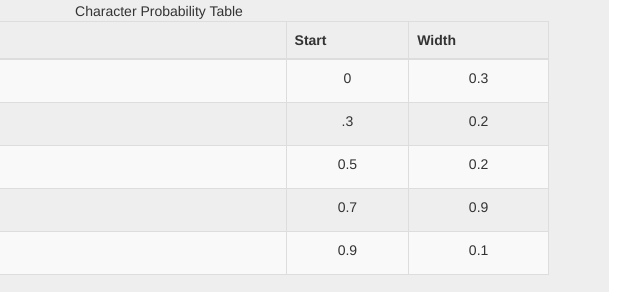
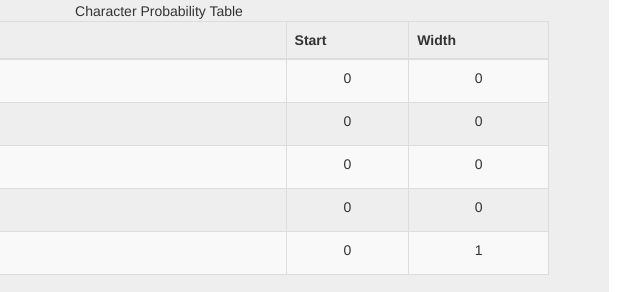
Before and after one commit to tuipopenoe/CAP6011, a plain HTML site: page arithmetic_coder.html in a window 1280 px wide. Both pictures are taken after a click on the button "Compress". Shown: the part 330-622 px from the top of the page, 581-1221 px from the left. Drawn offline with nearby package versions, Linux system fonts and the light colour scheme.

Commit message:
Fixed input update

```diff
--- a/ArithmeticCoder.js
+++ b/ArithmeticCoder.js
@@ -11,6 +11,13 @@ var char2;
 var char3;
 var char4;
 var char5;
+
+// Store the starting values
+var start1;
+var start2;
+var start3;
+var start4;
+var start5;
 
 // Stores the widths of each character on the table;
 var width1;
@@ -38,6 +45,8 @@ function compress(){
     updateInput();
 
     validateInput();
+
+    computeProbability();
 
     setProbabilityTable();
 
@@ -75,14 +84,13 @@ function updateInput(){
 
 function setProbabilityTable(){
     validateInput();
-    computeProbability();
     // Set the probability table to the new values
     prob = {};
-    prob[char1] = [0, width1];
-    prob[char2] = [width1, width2],
-    prob[char3] = [width1 + width2, width3];
-    prob[char4] = [width1 + width2 + width3, width4];
-    prob[char5] = [width1 + width2 + width3 + width4, width5];
+    prob[char1] = [start1, width1];
+    prob[char2] = [start2, width2],
+    prob[char3] = [start3, width3];
+    prob[char4] = [start4, width4];
+    prob[char5] = [start5, width5];
 };
 
 function computeProbability(){
@@ -117,11 +125,27 @@ function computeProbability(){
     width4 = fourCount / input.length;
     width5 = 1 / input.length;
 
-    document.getElementById('width1').value = width1;
-    document.getElementById('width2').value = width2;
-    document.getElementById('width3').value = width3;
-    document.getElementById('width4').value = width4;
-    document.getElementById('width5').value = width5;
+    start1 = 0;
+    start2 = width1;
+    start3 = width1 + width2;
+    start4 = width1 + width2 + width3;
+    start5 = width1 + width2 + width3 + width4;
+
+    updateTableInfo();
+};
+
+function updateTableInfo(){
+    document.getElementById('width1').innerHTML = width1;
+    document.getElementById('width2').innerHTML = width2;
+    document.getElementById('width3').innerHTML = width3;
+    document.getElementById('width4').innerHTML = width4;
+    document.getElementById('width5').innerHTML = width5;
+
+    document.getElementById('start1').innerHTML = start1;
+    document.getElementById('start2').innerHTML = start2;
+    document.getElementById('start3').innerHTML = start3;
+    document.getElementById('start4').innerHTML = start4;
+    document.getElementById('start5').innerHTML = start5;
 };
 
 // Validate input in the input string and probability table
@@ -149,9 +173,12 @@ function encode(str, prob){
 
         start += d_start*width;
         console.log(start);
-        output = '<p>' + str.charAt(i) + '</p><p>Start: ' + start + '</p>';
+        output = '<p> Character at ' + i +': ' + str.charAt(i) +
+            '</p><p>Start: ' + start + '</p>';
         append(output, 3);
         width *= d_width;
+        output = '<p> Interval Width: ' + width + '</p>';
+        append(output, 3);
     }
 
     var encoded_value = getRandomUniform(start, start + width);
--- a/arithmetic_coder.html
+++ b/arithmetic_coder.html
@@ -58,7 +58,7 @@
                                     class='input-group' id='char2'>
                                 </td>
                                 <td>
-                                    <span id='width2'>.3</span>
+                                    <span id='start2'>.3</span>
                                 </td>
                                 <td>
                                     <span id='width2'>0.2</span>
```
